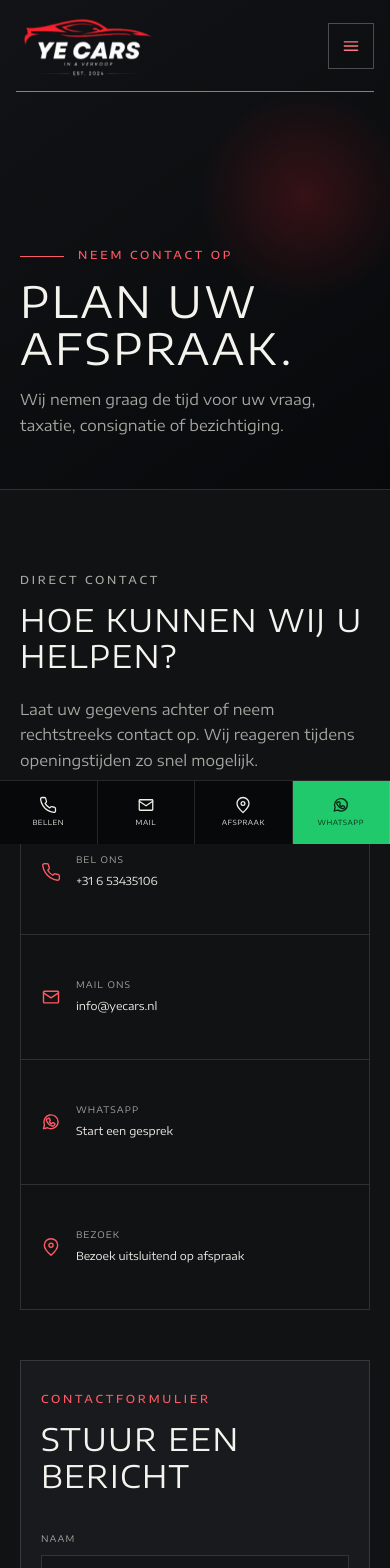
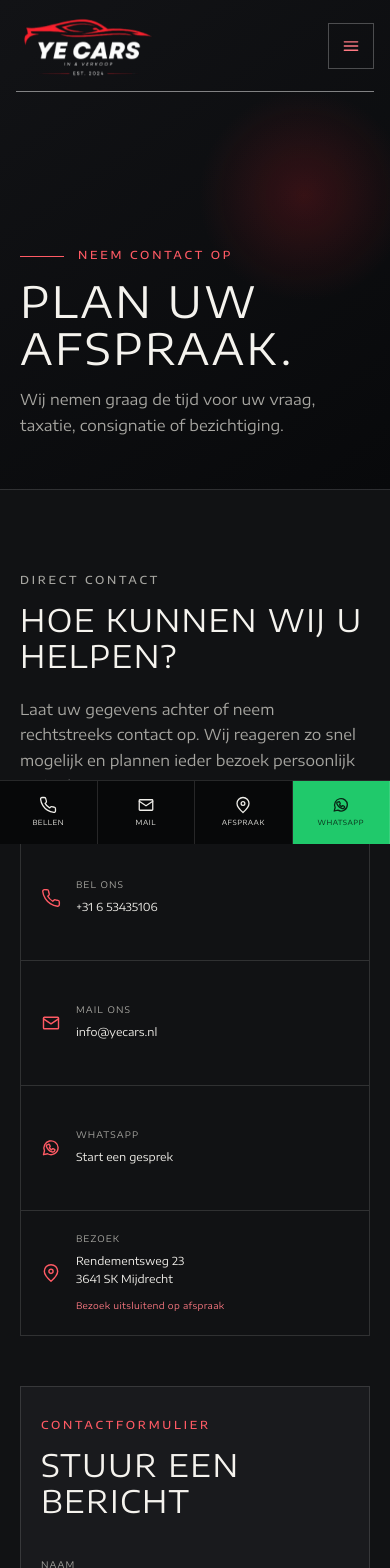
Before and after one commit to Deniiz75/ye-cars, a Next.js app: page /contact in a window 390 px wide. Shown: the top 1568 px of the page. Built offline with nearby package versions, Linux system fonts and the light colour scheme.

Commit message:
feat: update address and featured brands

```diff
--- a/src/app/contact/page.tsx
+++ b/src/app/contact/page.tsx
@@ -24,8 +24,8 @@ export default function ContactPage() {
             <p className="eyebrow">Direct contact</p>
             <h2>Hoe kunnen wij u helpen?</h2>
             <p>
-              Laat uw gegevens achter of neem rechtstreeks contact op. Wij reageren tijdens openingstijden zo snel
-              mogelijk.
+              Laat uw gegevens achter of neem rechtstreeks contact op. Wij reageren zo snel mogelijk en plannen ieder
+              bezoek persoonlijk met u in.
             </p>
             <div className="contact-cards">
               <a href={`tel:${site.phoneHref}`}>
@@ -49,13 +49,18 @@ export default function ContactPage() {
                   <strong>Start een gesprek</strong>
                 </span>
               </a>
-              <div>
+              <a href={site.mapsHref} target="_blank" rel="noreferrer">
                 <MapIcon />
                 <span>
                   Bezoek
-                  <strong>{site.address}</strong>
+                  <strong>
+                    {site.address}
+                    <br />
+                    {site.city}
+                  </strong>
+                  <small>{site.visitNote}</small>
                 </span>
-              </div>
+              </a>
             </div>
           </div>
           <div className="contact-form-panel">
--- a/src/app/globals.css
+++ b/src/app/globals.css
@@ -373,27 +373,28 @@ img {
 
 .brand-marquee {
   overflow: hidden;
-  padding: 27px 0;
+  padding: 27px 0 27px 4vw;
   background: var(--panel-2);
   border-block: 1px solid var(--line);
 }
 
 .brand-marquee__track {
+  --marquee-gap: clamp(50px, 7vw, 120px);
+
   display: flex;
   width: max-content;
-  gap: clamp(50px, 7vw, 120px);
-  padding-left: 4vw;
+  gap: var(--marquee-gap);
   color: rgba(255, 255, 255, 0.62);
   font-size: 17px;
   font-weight: 500;
   letter-spacing: 0.16em;
   text-transform: uppercase;
-  animation: marquee 28s linear infinite;
+  animation: marquee 48s linear infinite;
 }
 
 @keyframes marquee {
   to {
-    transform: translateX(-50%);
+    transform: translateX(calc(-50% - var(--marquee-gap) / 2));
   }
 }
 
@@ -1336,6 +1337,15 @@ img {
   text-transform: none;
 }
 
+.contact-cards small {
+  margin-top: 10px;
+  color: var(--gold-light);
+  font-size: 9px;
+  line-height: 1.5;
+  letter-spacing: 0.04em;
+  text-transform: none;
+}
+
 .contact-form-panel {
   padding: 50px;
   background: var(--panel);
@@ -1456,6 +1466,7 @@ img {
   gap: 7px;
   padding-left: 16px;
   border-left: 2px solid var(--red-deep);
+  font-style: normal;
 }
 
 .appointment-block span {
@@ -1475,6 +1486,15 @@ img {
   color: var(--muted) !important;
   font-size: 11px !important;
   line-height: 1.65;
+}
+
+.appointment-block small {
+  margin-top: 11px;
+  padding-top: 11px;
+  color: #d6d5d0;
+  font-size: 10px;
+  line-height: 1.55;
+  border-top: 1px solid var(--line);
 }
 
 .footer__contact {
@@ -1789,7 +1809,8 @@ img {
   }
 
   .brand-marquee__track {
-    gap: 48px;
+    --marquee-gap: 48px;
+
     font-size: 13px;
   }
 
--- a/src/app/layout.tsx
+++ b/src/app/layout.tsx
@@ -8,14 +8,14 @@ import "./globals.css";
 export const metadata: Metadata = {
   metadataBase: new URL("https://ye-cars-previews.vercel.app"),
   title: {
-    default: "YE Cars | Geselecteerde premium occasions",
+    default: "YE Cars | Geselecteerde occasions",
     template: "%s | YE Cars",
   },
   description:
-    "Ontdek de geselecteerde premium occasions van YE Cars. Persoonlijke service, transparante historie en bezichtiging op afspraak.",
+    "Ontdek de geselecteerde occasions van YE Cars. Persoonlijke service, transparante historie en bezichtiging op afspraak.",
   openGraph: {
     title: "YE Cars | Selected automobiles",
-    description: "Geselecteerde premium occasions met persoonlijke service.",
+    description: "Geselecteerde occasions met persoonlijke service.",
     type: "website",
     locale: "nl_NL",
     images: ["/images/hero-ye-cars.jpg"],
--- a/src/app/over-ons/page.tsx
+++ b/src/app/over-ons/page.tsx
@@ -60,7 +60,7 @@ export default function AboutPage() {
       <section className="section">
         <div className="shell story-grid story-grid--reverse">
           <div className="story-visual">
-            <Image src="/images/hero-ye-cars.jpg" alt="YE Cars premium selectie" fill sizes="50vw" />
+            <Image src="/images/hero-ye-cars.jpg" alt="YE Cars selectie" fill sizes="50vw" />
           </div>
           <div className="story-copy">
             <p className="eyebrow eyebrow--line">Onze belofte</p>
--- a/src/components/footer.tsx
+++ b/src/components/footer.tsx
@@ -10,7 +10,7 @@ export function Footer() {
         <div className="footer__brand">
           <Logo footer />
           <p>
-            Geselecteerde premium occasions met aandacht voor kwaliteit, herkomst en een persoonlijke aflevering.
+            Geselecteerde occasions met aandacht voor kwaliteit, herkomst en een persoonlijke aflevering.
           </p>
           <a className="whatsapp-pill" href={`https://wa.me/${site.whatsapp}`} target="_blank" rel="noreferrer">
             <WhatsAppIcon />
@@ -21,12 +21,13 @@ export function Footer() {
           </a>
         </div>
         <div>
-          <p className="footer__title">Bezoek & bezichtiging</p>
-          <div className="appointment-block">
-            <span>Persoonlijke ontvangst</span>
-            <strong>Uitsluitend op afspraak</strong>
-            <p>Zo reserveren wij alle tijd voor u en de auto.</p>
-          </div>
+          <p className="footer__title">Bezoekadres</p>
+          <address className="appointment-block">
+            <span>YE Cars Mijdrecht</span>
+            <strong>{site.address}</strong>
+            <p>{site.city}</p>
+            <small>{site.visitNote}</small>
+          </address>
         </div>
         <div>
           <p className="footer__title">Contact</p>
@@ -36,9 +37,6 @@ export function Footer() {
           <a className="footer__contact" href={`mailto:${site.email}`}>
             <MailIcon /> {site.email}
           </a>
-          <p className="footer__title footer__title--spaced">Adres</p>
-          <p>{site.address}</p>
-          <p>{site.city}</p>
         </div>
         <div>
           <p className="footer__title">Links</p>
@@ -53,7 +51,7 @@ export function Footer() {
       </div>
       <div className="shell footer__bottom">
         <span>
-          &copy; {new Date().getFullYear()} <span className="brand-name">YE Cars</span>
+          &copy; 2024 <span className="brand-name">YE Cars</span>
         </span>
         <span>Privacy &middot; Voorwaarden &middot; Cookies</span>
       </div>
--- a/src/data/site.ts
+++ b/src/data/site.ts
@@ -5,8 +5,11 @@ export const site = {
   phoneHref: "+31653435106",
   whatsapp: "31653435106",
   email: "info@yecars.nl",
-  address: "Bezoek uitsluitend op afspraak",
-  city: "Nederland",
+  address: "Rendementsweg 23",
+  city: "3641 SK Mijdrecht",
+  visitNote: "Bezoek uitsluitend op afspraak",
+  mapsHref:
+    "https://www.google.com/maps/search/?api=1&query=Rendementsweg%2023%2C%203641%20SK%20Mijdrecht",
   instagram: "https://www.instagram.com/",
 } as const;
 
```
Also changed, not shown: src/app/page.tsx (+19 -3 lines).
